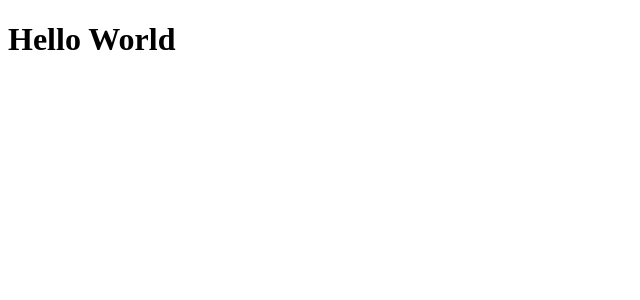
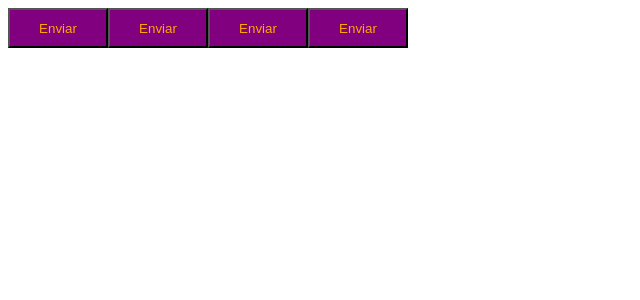
Before and after one commit to O-Carvalho/ignite-timer, a React (Vite) app: page / in a window 1280 px wide. Shown: the top 300 px of the page, without its empty margins (0-640 px from the left). Built offline with nearby package versions, Linux system fonts and the light colour scheme.

Commit message:
Configurando tema e add tipagem Styled Components

```diff
--- a/package.json
+++ b/package.json
@@ -10,11 +10,13 @@
   },
   "dependencies": {
     "react": "^18.2.0",
-    "react-dom": "^18.2.0"
+    "react-dom": "^18.2.0",
+    "styled-components": "^5.3.6"
   },
   "devDependencies": {
     "@types/react": "^18.0.26",
     "@types/react-dom": "^18.0.9",
+    "@types/styled-components": "^5.1.26",
     "@vitejs/plugin-react": "^3.0.0",
     "typescript": "^4.9.3",
     "vite": "^4.0.0"
--- a/src/App.tsx
+++ b/src/App.tsx
@@ -1,3 +1,14 @@
+import { ThemeProvider } from "styled-components";
+import { Button } from "./components/Button";
+import { defaultTheme } from "./styles/themes/default";
+
 export function App() {
-  return <h1>Hello World</h1>;
+  return (
+    <ThemeProvider theme={defaultTheme}>
+      <Button variant="primary" />
+      <Button variant="secondary" />
+      <Button variant="success" />
+      <Button variant="danger" />
+    </ThemeProvider>
+  );
 }
--- a/src/components/Button.styles.ts
+++ b/src/components/Button.styles.ts
@@ -17,9 +17,13 @@
   width: 100px;
   height: 40px;
 
-  ${(props) => {
+  background-color: ${(props) => props.theme.primary};
+  color: ${(props) => props.theme.secondary};
+
+  /* ${(props) => {
     return css`
       background-color: ${buttonVariants[props.variant]};
     `;
   }}
+  */
 `;
--- /dev/null
+++ b/src/styles/themes/default.ts
@@ -0,0 +1,4 @@
+export const defaultTheme = {
+  primary: "purple",
+  secondary: "orange",
+};
```
Also changed, not shown: src/@types/styled.d.ts (added, +8 -0 lines), 1 other file (tests, documents, lock files or other folders).
